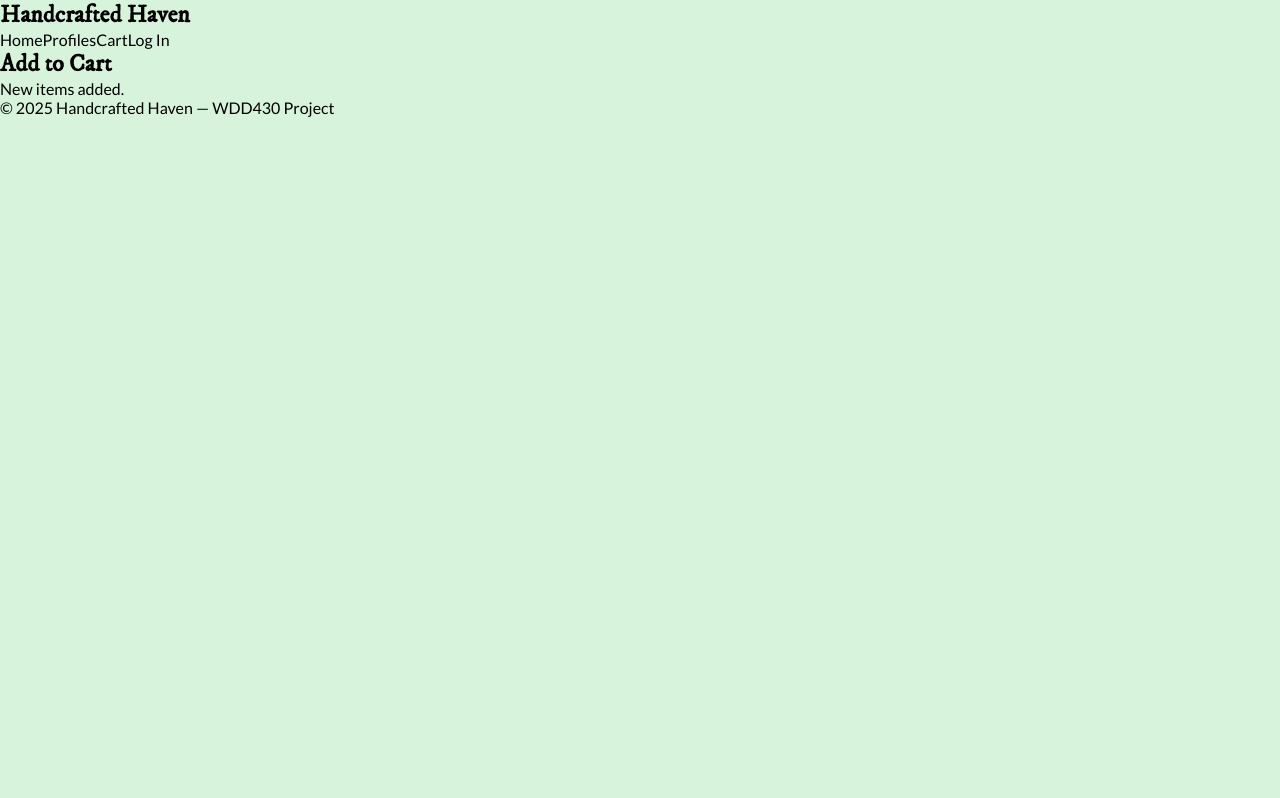
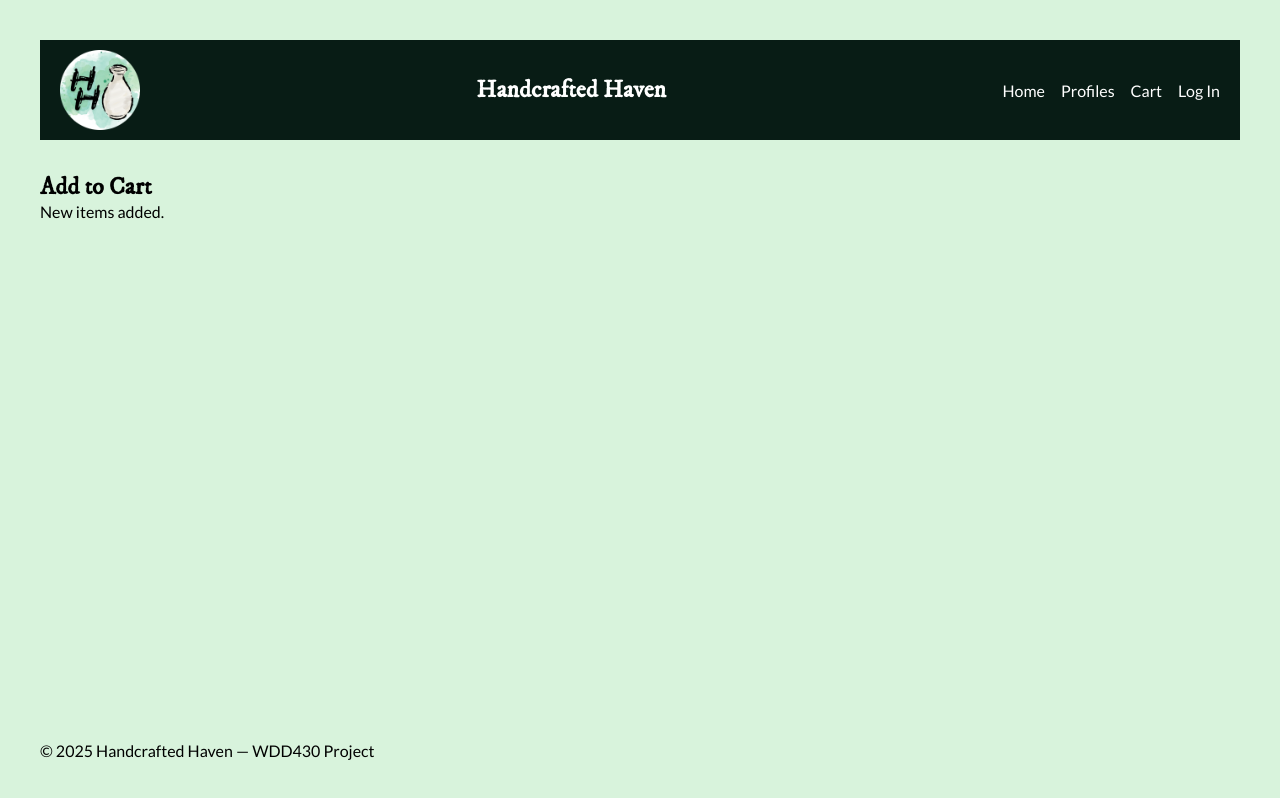
Before and after one commit to jcampos-94/wdd430-haven-craft, a Next.js app: page /cart in a window 1280 px wide. Built offline with nearby package versions, Linux system fonts and the light colour scheme.

Commit message:
Incompatibility between branches fixed

```diff
--- a/src/app/layout.tsx
+++ b/src/app/layout.tsx
@@ -1,36 +1,38 @@
-import type { Metadata } from "next";
-import { Geist, Geist_Mono } from "next/font/google";
-import { IM_Fell_DW_Pica, Lato } from "next/font/google";
-import "./globals.css";
-import Link from "next/link";
+import type { Metadata } from 'next';
+import { Geist, Geist_Mono } from 'next/font/google';
+import { IM_Fell_DW_Pica, Lato } from 'next/font/google';
+import './globals.css';
+import styles from './page.module.css';
+import Link from 'next/link';
+import Image from 'next/image';
 
 const headingFont = IM_Fell_DW_Pica({
-  weight: "400",
-  subsets: ["latin"],
-  variable: "--font-heading",
+  weight: '400',
+  subsets: ['latin'],
+  variable: '--font-heading',
 });
 
 const bodyFont = Lato({
-  weight: ["400", "700"],
-  subsets: ["latin"],
-  variable: "--font-body",
+  weight: ['400', '700'],
+  subsets: ['latin'],
+  variable: '--font-body',
 });
 
 const geistSans = Geist({
-  variable: "--font-geist-sans",
-  subsets: ["latin"],
+  variable: '--font-geist-sans',
+  subsets: ['latin'],
 });
 
 const geistMono = Geist_Mono({
-  variable: "--font-geist-mono",
-  subsets: ["latin"],
+  variable: '--font-geist-mono',
+  subsets: ['latin'],
 });
 
 export const metadata: Metadata = {
-  title: "Handcrafted Haven",
-  description: "WDD430 - Handcrafted Haven Project",
+  title: 'Handcrafted Haven',
+  description: 'WDD430 - Handcrafted Haven Project',
   icons: {
-    icon: "/favicon.png",
+    icon: '/favicon.png',
   },
 };
 
@@ -44,11 +46,17 @@ export default function RootLayout({
       <body
         className={`${geistSans.variable} ${geistMono.variable} ${headingFont.variable} ${bodyFont.variable}`}
       >
-
         {/* Navigation */}
-        <nav className="flex items-center justify-between bg-amber-700 text-white px-6 py-4 shadow-md">
-          <h1 className="text-2xl font-bold">Handcrafted Haven</h1>
-          <div className="flex gap-6 text-lg">
+        <div className={styles.page}>
+          <nav className={styles.nav}>
+            <Image
+              alt="Handcrafted Haven logo"
+              src={'/logo.png'}
+              width={80}
+              height={80}
+            />
+            <h1>Handcrafted Haven</h1>
+            <div className={styles.navLinks}>
               <Link href="/" className="hover:underline">
                 Home
               </Link>
@@ -71,6 +79,7 @@ export default function RootLayout({
           <footer className="">
             © {new Date().getFullYear()} Handcrafted Haven — WDD430 Project
           </footer>
+        </div>
       </body>
     </html>
   );
```
Also changed, not shown: src/app/page.tsx (+1 -20 lines). Lines whose indentation alone changed are shown as unchanged.
